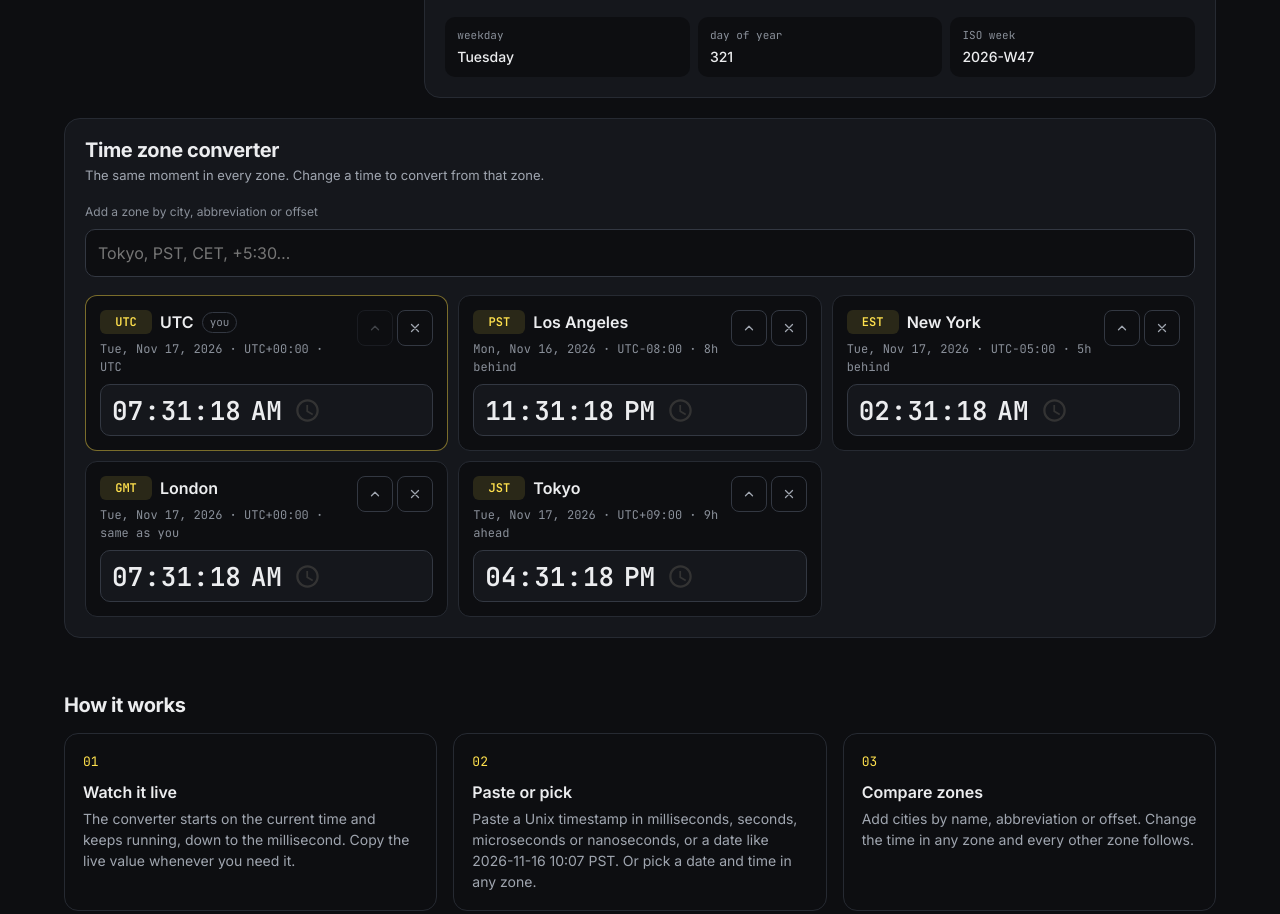
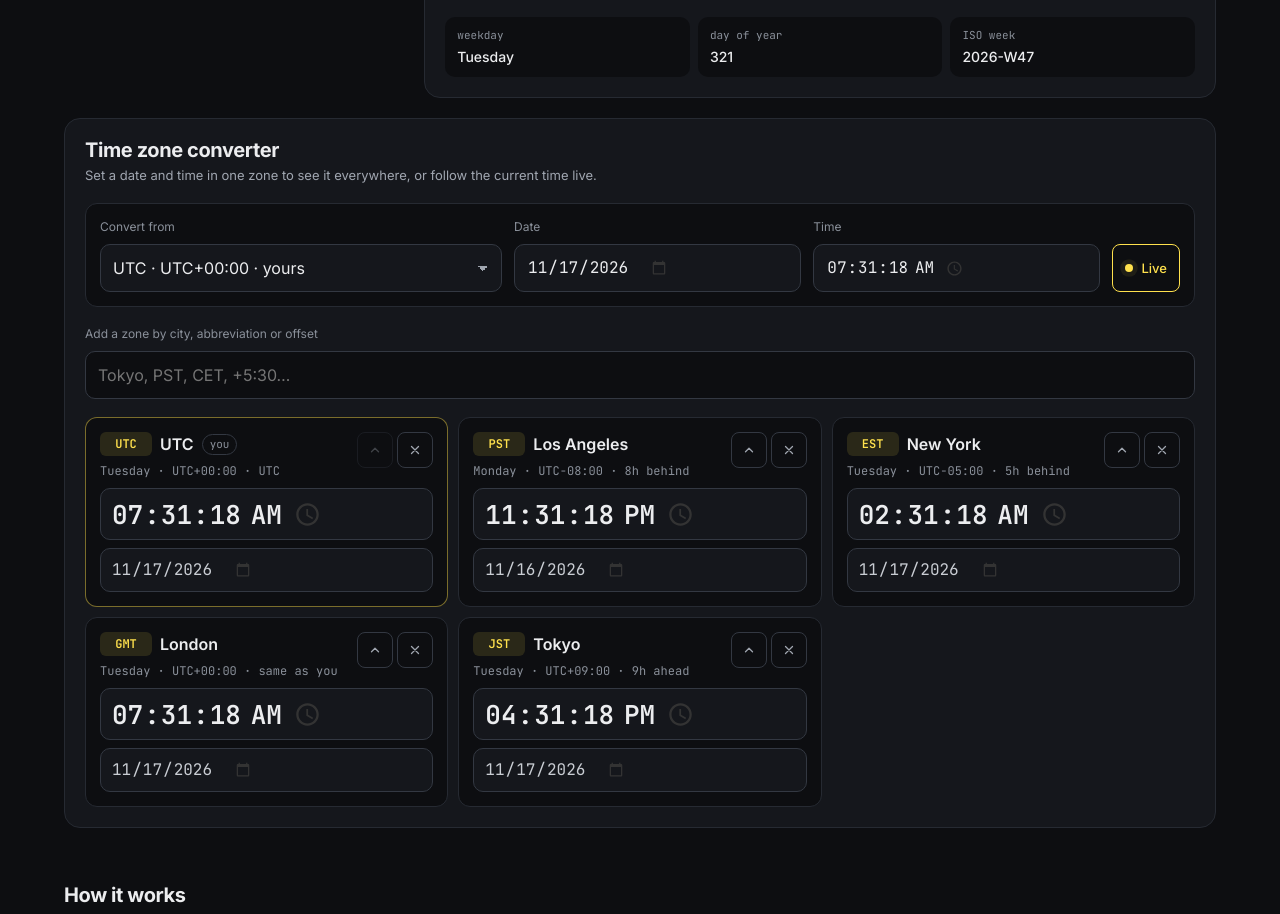
Before and after one commit to ecyzhi/ecyzhi.github.io, an Astro site: page /tools/timestamp in a window 1280 px wide. Shown: the part 881-1795 px from the top of the page. Built offline with nearby package versions, Linux system fonts and the light colour scheme; Astro itself is replaced by a stand-in of ours.

Commit message:
Timestamp: date and time inputs in the time zone converter
Adds a Convert from row (zone, date, time, Live/Now) and a date input
on every zone card, so any moment can be converted, not only now.

Co-Authored-By: Claude Opus 5.5 <noreply@anthropic.com>
Claude-Session: https://claude.ai/code/session_011VZMcg41oBT37QryFVibmm

```diff
--- a/src/tools/timestamp/Timestamp.tsx
+++ b/src/tools/timestamp/Timestamp.tsx
@@ -150,7 +150,7 @@ const dayFmtCache = new Map<string, Intl.DateTimeFormat>();
 function dayLabel(ms: number, tz: string) {
   let f = dayFmtCache.get(tz);
   if (!f) {
-    f = new Intl.DateTimeFormat(undefined, { timeZone: tz, weekday: 'short', day: 'numeric', month: 'short', year: 'numeric' });
+    f = new Intl.DateTimeFormat(undefined, { timeZone: tz, weekday: 'long' });
     dayFmtCache.set(tz, f);
   }
   return f.format(new Date(ms));
@@ -173,15 +173,22 @@ function ZoneBoard({
   ms,
   local,
   zoneIds,
+  zones,
+  isLive,
   onSetMs,
   onFreeze,
+  onGoLive,
 }: {
   ms: number;
   local: string;
   zoneIds: string[];
+  zones: ZoneOption[];
+  isLive: boolean;
   onSetMs: (ms: number) => void;
   onFreeze: () => void;
+  onGoLive: () => void;
 }) {
+  const [fromZone, setFromZone] = useState(local);
   const [board, setBoard] = useState<string[]>(() => {
     try {
       const stored = JSON.parse(readStored(BOARD_KEY) || 'null');
@@ -219,12 +226,23 @@ function ZoneBoard({
       return next;
     });
 
-  const setTime = (z: string, value: string) => {
-    const tm = /^(\d{2}):(\d{2})(?::(\d{2}))?/.exec(value);
+  // Set the date and/or the time as read in zone z; the other part keeps its current value there.
+  const setWall = (z: string, part: { date?: string; time?: string }) => {
+    const w = { ...wallIn(ms, z) };
+    if (part.date !== undefined) {
+      const dm = /^(-?\d{1,6})-(\d{2})-(\d{2})$/.exec(part.date);
+      if (!dm) return;
+      Object.assign(w, { y: +dm[1], mo: +dm[2], d: +dm[3] });
+    }
+    if (part.time !== undefined) {
+      const tm = /^(\d{2}):(\d{2})(?::(\d{2}))?/.exec(part.time);
       if (!tm) return;
-    const w = wallIn(ms, z);
-    onSetMs(wallToMs({ ...w, h: +tm[1], mi: +tm[2], s: tm[3] ? +tm[3] : 0 }, z));
+      Object.assign(w, { h: +tm[1], mi: +tm[2], s: tm[3] ? +tm[3] : 0 });
+    }
+    onSetMs(wallToMs(w, z));
   };
+  const onFromZone = useCallback((z: string) => setFromZone(z), []);
+  const from = toPickFields(ms, fromZone);
 
   const localOff = offsetMinutes(ms, local);
 
@@ -233,7 +251,46 @@ function ZoneBoard({
       <div className="ts-board-head">
         <div>
           <h2 id="ts-board-title" className="ts-h2">Time zone converter</h2>
-          <p className="ts-note">The same moment in every zone. Change a time to convert from that zone.</p>
+          <p className="ts-note">Set a date and time in one zone to see it everywhere, or follow the current time live.</p>
+        </div>
+      </div>
+
+      <div className="ts-from">
+        <label className="ts-field ts-from-zone">
+          <span className="ts-label">Convert from</span>
+          <ZoneSelect value={fromZone} zones={zones} onChange={onFromZone} />
+        </label>
+        <label className="ts-field">
+          <span className="ts-label">Date</span>
+          <input
+            className="ts-input mono"
+            type="date"
+            value={from.date}
+            onFocus={onFreeze}
+            onChange={(e) => setWall(fromZone, { date: e.target.value })}
+          />
+        </label>
+        <label className="ts-field">
+          <span className="ts-label">Time</span>
+          <input
+            className="ts-input mono"
+            type="time"
+            step={1}
+            value={from.time}
+            onFocus={onFreeze}
+            onChange={(e) => setWall(fromZone, { time: e.target.value })}
+          />
+        </label>
+        <div className="ts-from-actions">
+          <button
+            type="button"
+            className={isLive ? 'ts-copy ts-live is-on' : 'ts-copy ts-live'}
+            aria-pressed={isLive}
+            onClick={isLive ? onFreeze : onGoLive}
+          >
+            <span className="ts-dot" aria-hidden="true"></span>
+            {isLive ? 'Live' : 'Now'}
+          </button>
         </div>
       </div>
 
@@ -297,6 +354,7 @@ function ZoneBoard({
                   {dayLabel(ms, z)} · UTC{formatOffset(off)} · {z === local ? z : diffLabel(off - localOff)}
                 </div>
               </div>
+              <div className="ts-zone-edit">
                 <input
                   className="ts-zone-time mono"
                   type="time"
@@ -304,8 +362,17 @@ function ZoneBoard({
                   aria-label={`Time in ${cityOf(z)}`}
                   value={`${pad(w.h)}:${pad(w.mi)}:${pad(w.s)}`}
                   onFocus={onFreeze}
-                onChange={(e) => setTime(z, e.target.value)}
+                  onChange={(e) => setWall(z, { time: e.target.value })}
                 />
+                <input
+                  className="ts-zone-date mono"
+                  type="date"
+                  aria-label={`Date in ${cityOf(z)}`}
+                  value={toPickFields(ms, z).date}
+                  onFocus={onFreeze}
+                  onChange={(e) => setWall(z, { date: e.target.value })}
+                />
+              </div>
               <div className="ts-zone-tools">
                 <button type="button" className="ts-mini" aria-label={`Move ${cityOf(z)} up`} disabled={i === 0} onClick={() => move(z, -1)}>
                   <svg width="14" height="14" viewBox="0 0 24 24" fill="none" stroke="currentColor" strokeWidth="2.2" strokeLinecap="round" strokeLinejoin="round" aria-hidden="true"><path d="m6 15 6-6 6 6" /></svg>
@@ -564,7 +631,18 @@ export default function Timestamp() {
         </section>
       </div>
 
-      {ms !== null && <ZoneBoard ms={ms} local={local} zoneIds={zoneIds} onSetMs={loadMs} onFreeze={freeze} />}
+      {ms !== null && (
+        <ZoneBoard
+          ms={ms}
+          local={local}
+          zoneIds={zoneIds}
+          zones={zones}
+          isLive={isLive}
+          onSetMs={loadMs}
+          onFreeze={freeze}
+          onGoLive={goLive}
+        />
+      )}
     </div>
   );
 }
--- a/src/tools/timestamp/timestamp.css
+++ b/src/tools/timestamp/timestamp.css
@@ -423,8 +423,38 @@ input[type='time'].ts-input {
   color: var(--faint);
   line-height: 1.5;
 }
+.ts-zone-edit {
+  grid-area: time;
+  display: grid;
+  grid-template-columns: minmax(0, 1fr);
+  gap: 8px;
+}
+.ts-zone-date {
+  width: 100%;
+  min-width: 0;
+  height: 44px;
+  padding: 0 10px;
+  background: var(--surface);
+  color: var(--text-2);
+  border: 1px solid var(--line-strong);
+  border-radius: var(--radius);
+  font-size: 16px;
+  -webkit-appearance: none;
+  appearance: none;
+  display: flex;
+  align-items: center;
+}
+.ts-zone-date:focus {
+  outline: none;
+  border-color: var(--accent);
+}
+.ts-zone-date::-webkit-date-and-time-value {
+  text-align: left;
+}
+.ts-zone-date::-webkit-calendar-picker-indicator {
+  filter: invert(0.8);
+}
 .ts-zone-time {
-  grid-area: time;
   width: 100%;
   min-width: 0;
   height: 52px;
@@ -478,3 +508,36 @@ input[type='time'].ts-input {
   opacity: 0.35;
   cursor: not-allowed;
 }
+
+/* "Convert from" row */
+.ts-from {
+  display: grid;
+  grid-template-columns: minmax(0, 1.4fr) minmax(0, 1fr) minmax(0, 1fr) auto;
+  gap: 12px;
+  align-items: end;
+  padding: 14px;
+  background: var(--bg);
+  border: 1px solid var(--line);
+  border-radius: 12px;
+}
+.ts-from .ts-input {
+  background-color: var(--surface);
+}
+.ts-from-actions .ts-copy {
+  height: 48px;
+}
+@media (max-width: 760px) {
+  .ts-from {
+    grid-template-columns: minmax(0, 1fr) minmax(0, 1fr);
+  }
+  .ts-from-zone {
+    grid-column: 1 / -1;
+  }
+  .ts-from-actions {
+    grid-column: 1 / -1;
+  }
+  .ts-from-actions .ts-copy {
+    width: 100%;
+    justify-content: center;
+  }
+}
```
Lines whose indentation alone changed are shown as unchanged.
